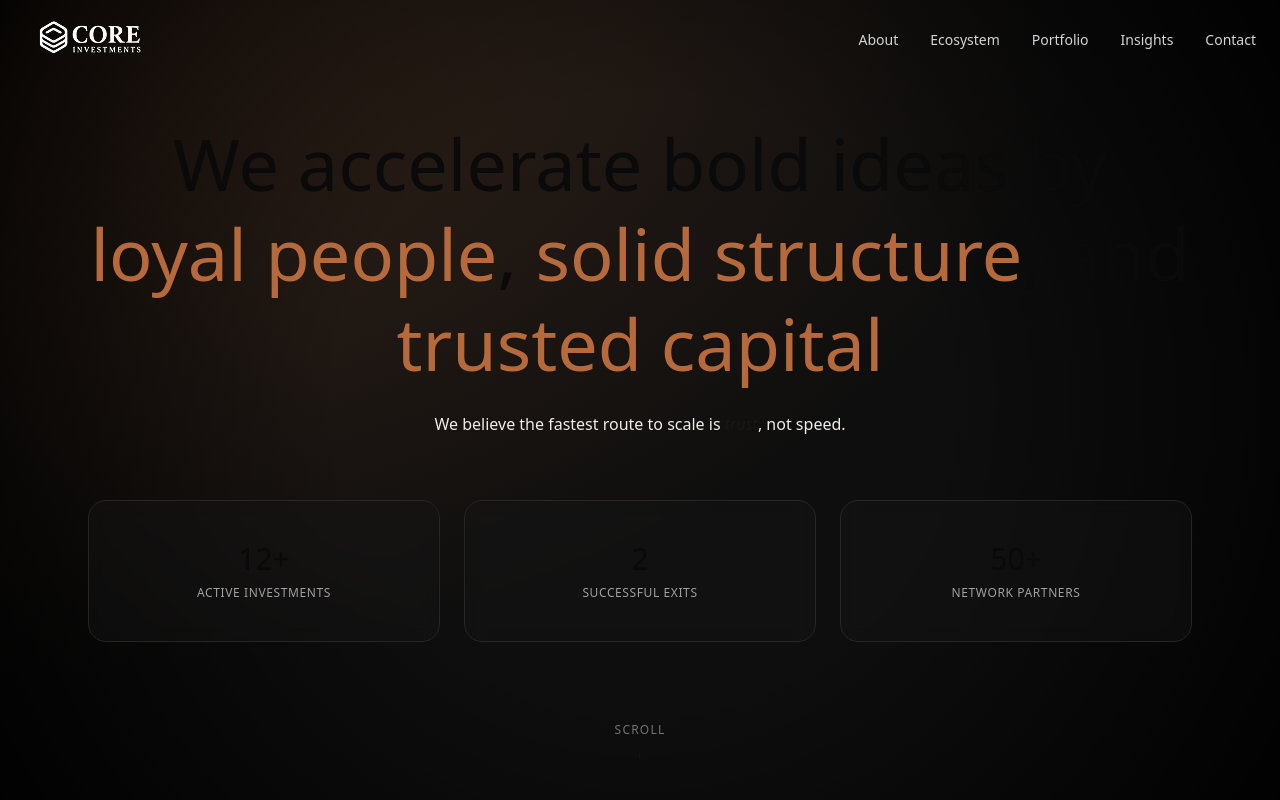
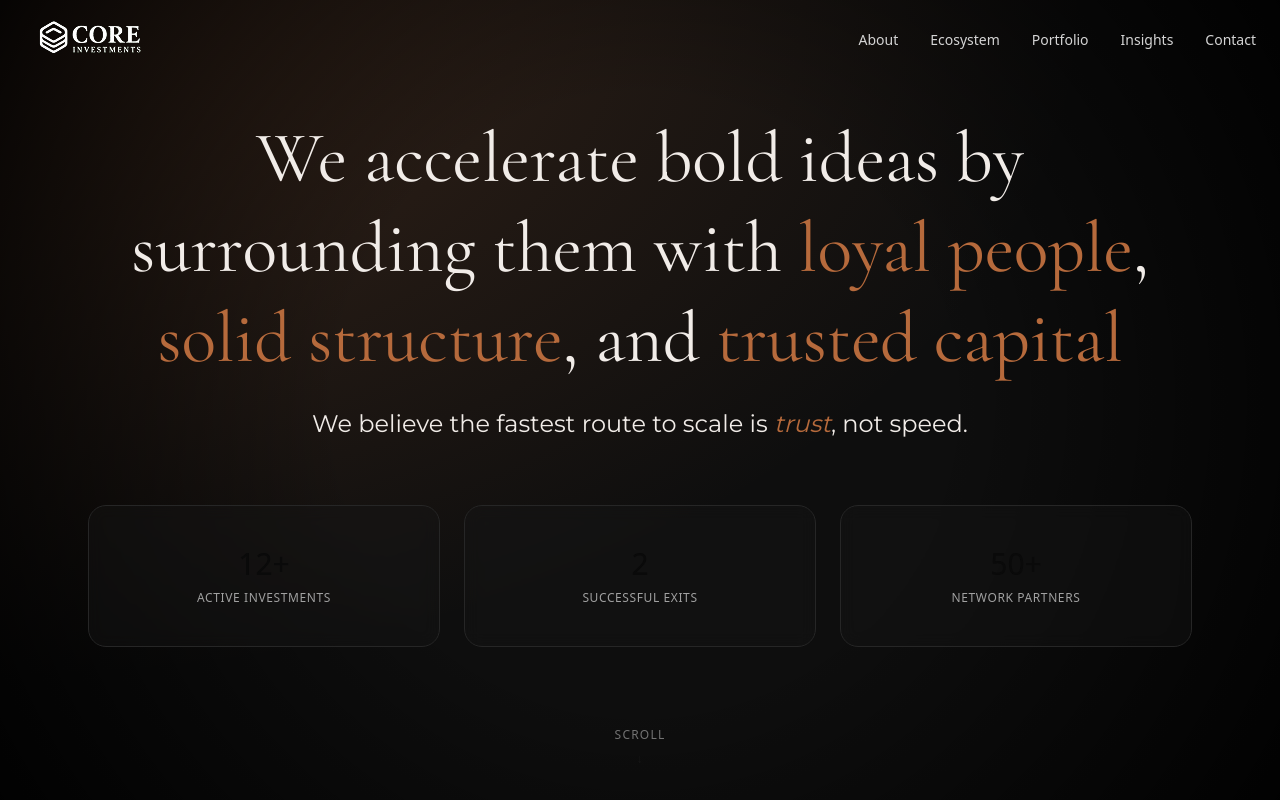
Before and after one commit to Boudjelal-Fateh/diockleswebsite, a Next.js app: page / in a window 1280 px wide. Built offline with nearby package versions, Linux system fonts and the light colour scheme.

Commit message:
feat: update Hero component styles, add NavBar links, and create new page components for About, Contact, Ecosystem, Insights, and Portfolio

```diff
--- /dev/null
+++ b/app/about/page.tsx
@@ -0,0 +1,11 @@
+import React from "react";
+
+function page() {
+  return (
+    <div className="relative flex min-h-screen items-center justify-center overflow-hidden pt-20  text-white">
+      <h1>About page</h1>
+    </div>
+  );
+}
+
+export default page;
--- a/app/components/Hero.tsx
+++ b/app/components/Hero.tsx
@@ -13,27 +13,20 @@ function Hero() {
       {/* Vignette */}
       <div className="absolute inset-0 bg-[radial-gradient(circle_at_center,_transparent_40%,_rgba(0,0,0,0.9)_100%)]" />
 
-      <div className="relative z-10 mx-auto max-w-6xl px-6 text-center">
+      <div className="relative  z-10 mx-auto max-w-6xl px-6 text-center">
         {/* Headline */}
-        <h1 className="font-serif text-4xl leading-tight md:text-6xl lg:text-7xl">
-          We accelerate bold ideas by{" "}
-          <span className="text-[color:var(--color-primary)]">
-            loyal people
-          </span>
-          ,{" "}
-          <span className="text-[color:var(--color-primary)]">
-            solid structure
-          </span>
-          , and{" "}
-          <span className="text-[color:var(--color-primary)]">
-            trusted capital
-          </span>
+        <h1 className=" font-cormorant text-(--color-foreground) text-4xl leading-tight md:text-6xl lg:text-7xl">
+          We accelerate bold ideas by surrounding them with{" "}
+          <span className=" text-(--color-primary)">loyal people</span>,{" "}
+          <span className=" text-(--color-primary)">solid structure</span>, and{" "}
+          <span className="  text-(--color-primary)">trusted capital</span>
         </h1>
 
         {/* Subtitle */}
-        <p className="mx-auto mt-6 max-w-2xl font-sans text-sm  text-(--color-foreground) font-(--font-montserrat)  md:text-base">
+        <p className="mx-auto mt-6 max-w-2xl font-sans text-sm  text-(--color-foreground) font-montserrat  md:text-[24px] ">
           We believe the fastest route to scale is{" "}
-          <span className="italic text-primary">trust</span>, not speed.
+          <span className="italic text-(--color-primary)">trust</span>, not
+          speed.
         </p>
 
         {/* Stats cards */}
--- a/app/components/NavBar.tsx
+++ b/app/components/NavBar.tsx
@@ -6,11 +6,11 @@ import { Button } from "@/components/ui/button";
 import { Sheet, SheetContent, SheetTrigger } from "@/components/ui/sheet";
 import Image from "next/image";
 const navLinks = [
-  { label: "About", href: "#about" },
-  { label: "Ecosystem", href: "#ecosystem" },
-  { label: "Portfolio", href: "#portfolio" },
-  { label: "Insights", href: "#insights" },
-  { label: "Contact", href: "#contact" },
+  { label: "About", href: "about" },
+  { label: "Ecosystem", href: "ecosystem" },
+  { label: "Portfolio", href: "portfolio" },
+  { label: "Insights", href: "insights" },
+  { label: "Contact", href: "contact" },
 ];
 
 function NavBar() {
--- /dev/null
+++ b/app/contact/page.tsx
@@ -0,0 +1,11 @@
+import React from "react";
+
+function page() {
+  return (
+    <div className="relative flex min-h-screen items-center justify-center overflow-hidden pt-20  text-white">
+      <h1>Contact page</h1>
+    </div>
+  );
+}
+
+export default page;
--- /dev/null
+++ b/app/ecosystem/page.tsx
@@ -0,0 +1,11 @@
+import React from "react";
+
+function page() {
+  return (
+    <div className="relative flex min-h-screen items-center justify-center overflow-hidden pt-20  text-white">
+      <h1>Ecosystem page</h1>
+    </div>
+  );
+}
+
+export default page;
--- a/app/globals.css
+++ b/app/globals.css
@@ -134,3 +134,11 @@ html,
 body {
   background-color: black;
 }
+
+.font-montserrat {
+  font-family: var(--font-montserrat), system-ui, sans-serif;
+}
+
+.font-cormorant {
+  font-family: var(--font-cormorant), serif;
+}
--- /dev/null
+++ b/app/insights/page.tsx
@@ -0,0 +1,11 @@
+import React from "react";
+
+function page() {
+  return (
+    <div className="relative flex min-h-screen items-center justify-center overflow-hidden pt-20  text-white">
+      <h1>Insights page</h1>
+    </div>
+  );
+}
+
+export default page;
--- /dev/null
+++ b/app/portfolio/page.tsx
@@ -0,0 +1,11 @@
+import React from "react";
+
+function page() {
+  return (
+    <div className="relative flex min-h-screen items-center justify-center overflow-hidden pt-20  text-white">
+      <h1>Portfolio page</h1>
+    </div>
+  );
+}
+
+export default page;
```
